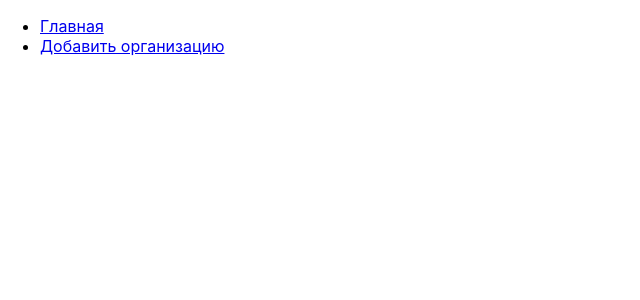
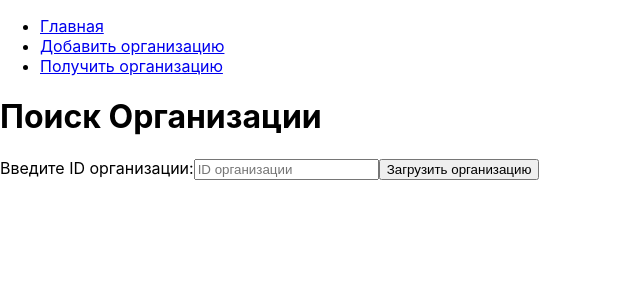
Before and after one commit to ShchA317/SOA, a React (Create React App) app in the folder lab2/client/: page /get-organization in a window 1280 px wide. Shown: the top 300 px of the page, without its empty margins (0-640 px from the left). Built offline with nearby package versions, Linux system fonts and the light colour scheme.

Commit message:
lab2: add page for getting organization by id

```diff
--- a/lab2/client/src/App.js
+++ b/lab2/client/src/App.js
@@ -1,8 +1,7 @@
 import React from 'react';
 import { BrowserRouter as Router, Route, Routes, Link } from 'react-router-dom';
-import OrganizationsList from './pages/OrganizationsList';
-import OrganizationDetails from './pages/OrganizationDetails';
 import OrganizationForm from "./components/form/OrganizationForm";
+import OrganizationPage from "./pages/OrganizationPage";
 
 function Home() {
     return (
@@ -24,12 +23,15 @@ function App() {
                   <li>
                       <Link to="/add-organization">Добавить организацию</Link>
                   </li>
+                  <li>
+                      <Link to="/get-organization/">Получить организацию</Link>
+                  </li>
               </ul>
           </nav>
           <Routes>
               {/*<Route path="/" element={<OrganizationsList/>}/>*/}
               <Route path="/" element={<Home />} />
-              <Route path="/organizations/:id" element={<OrganizationDetails/>}/>
+              <Route path="/get-organization" element={<OrganizationPage/>}/>
               <Route path="/add-organization" element={<OrganizationForm onSubmit={(data) => console.log("Данные формы:", data)} />} />
           </Routes>
       </Router>
--- a/lab2/client/src/api/organizationApi.js
+++ b/lab2/client/src/api/organizationApi.js
@@ -1,7 +1,7 @@
 import axios from 'axios';
 
 const apiClient = axios.create({
-    baseURL: '/organization-1.0.1-SNAPSHOT/api',
+    baseURL: '/organization-1.0.5-SNAPSHOT/api',
     headers: {
         'Content-Type': 'application/json',
     },
--- /dev/null
+++ b/lab2/client/src/pages/OrganizationPage.js
@@ -0,0 +1,71 @@
+import React, { useState } from 'react';
+import {getOrganizationById} from "../api/organizationApi";
+
+const OrganizationPage = () => {
+    const [organizationId, setOrganizationId] = useState(''); // Состояние для хранения введенного ID
+    const [organization, setOrganization] = useState(null); // Состояние для хранения данных об организации
+    const [loading, setLoading] = useState(false); // Состояние для отображения загрузки
+    const [error, setError] = useState(null); // Состояние для отображения ошибки
+
+    const fetchOrganization = async () => {
+        if (!organizationId) {
+            setError('Пожалуйста, введите ID организации');
+            return;
+        }
+
+        try {
+            setLoading(true);
+            setError(null); // Сброс ошибок перед новым запросом
+            console.log("запрашиваем организацию с id: " + organizationId);
+            const response = await getOrganizationById(organizationId);
+            console.log("статус получения организации: " + response.status);
+            if (response.status!==200) {
+                throw new Error(`Ошибка: ${response.status}`);
+            }
+            const data = await response.data;
+            setOrganization(data);
+        } catch (error) {
+            setError(error.message);
+            setOrganization(null);
+        } finally {
+            setLoading(false);
+        }
+    };
+
+    return (
+        <div>
+            <h1>Поиск Организации</h1>
+
+            <div>
+                <label htmlFor="orgIdInput">Введите ID организации:</label>
+                <input
+                    type="text"
+                    id="orgIdInput"
+                    value={organizationId}
+                    onChange={(e) => setOrganizationId(e.target.value)}
+                    placeholder="ID организации"
+                />
+                <button onClick={fetchOrganization}>Загрузить организацию</button>
+            </div>
+
+            {loading && <p>Загрузка...</p>}
+            {error && <p style={{ color: 'red' }}>Ошибка: {error}</p>}
+
+            {organization && (
+                <div>
+                    <h2>Организация: {organization.name}</h2>
+                    <p><strong>ID:</strong> {organization.id}</p>
+                    <p><strong>Полное название:</strong> {organization.fullName}</p>
+                    <p><strong>Дата создания:</strong> {organization.creationDate}</p>
+                    <p><strong>Годовой оборот:</strong> {organization.annualTurnover}</p>
+                    <p><strong>Количество сотрудников:</strong> {organization.employeesCount}</p>
+                    <p><strong>Тип:</strong> {organization.type}</p>
+                    <p><strong>Координаты:</strong> X: {organization.coordinates.x}, Y: {organization.coordinates.y}</p>
+                    <p><strong>Адрес:</strong> {organization.officialAddress ? organization.officialAddress.zipCode : 'Не указан'}</p>
+                </div>
+            )}
+        </div>
+    );
+};
+
+export default OrganizationPage;
```
